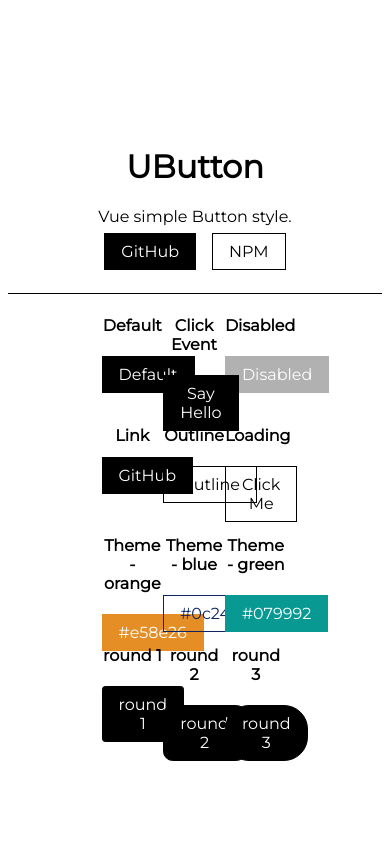
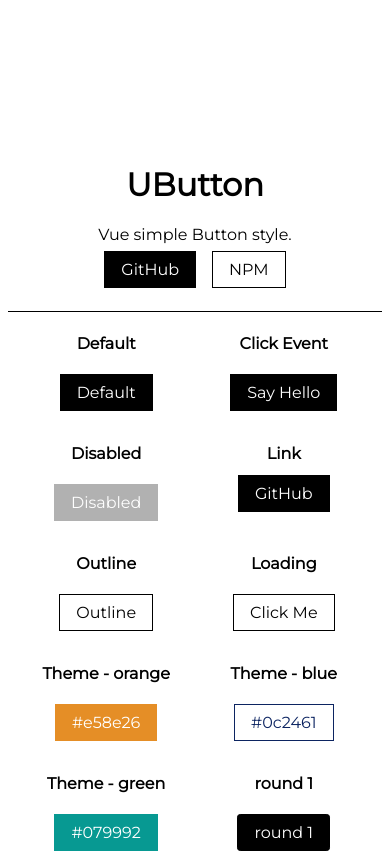
Before and after one commit to HappyJayXin/UButton, a Vue app: page / in a window 390 px wide. Shown: the top 853 px of the page. Built offline with nearby package versions, Linux system fonts and the light colour scheme.

Commit message:
Modify: Set RWD style.

```diff
--- a/src/App.vue
+++ b/src/App.vue
@@ -130,4 +130,21 @@ export default {
     height: 110px;
   }
 }
+
+@media screen and (max-width: 900px) {
+  .app {
+    &--wrap {
+      width: 95%;
+    }
+  }
+}
+@media screen and (max-width: 470px) {
+  .app {
+    padding: 8rem 0 4rem;
+    overflow-y: scroll;
+    &__section {
+      width: 50%;
+    }
+  }
+}
 </style>
```
